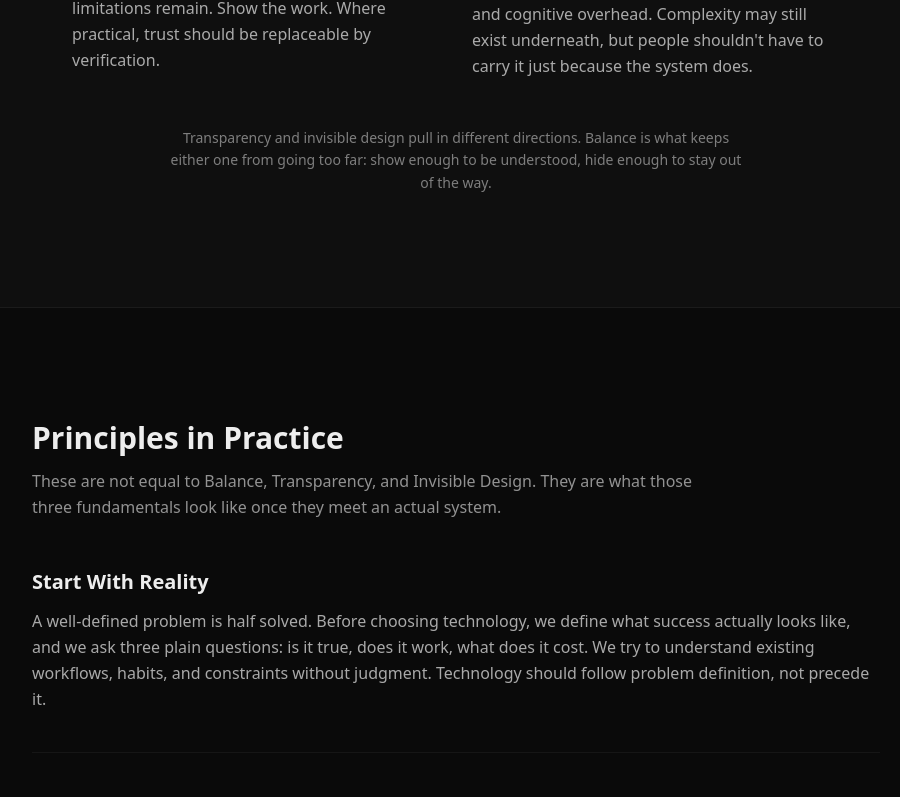
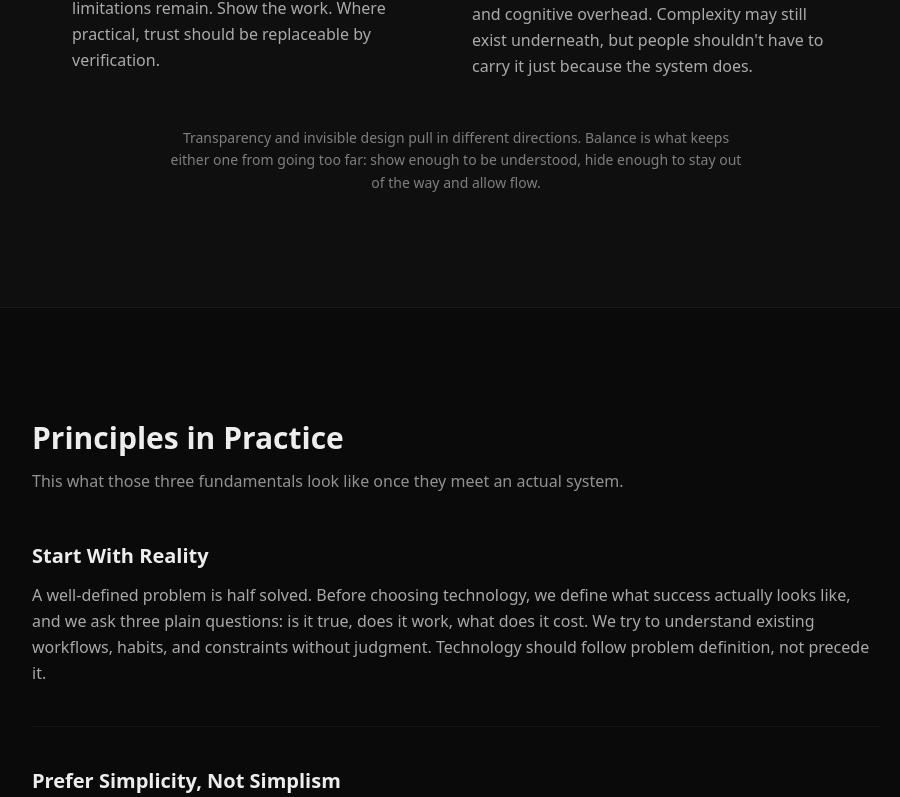
Before and after one commit to btecme/btecOrg, a Next.js app: page /first-principles in a window 1280 px wide. Shown: the part 1340-2137 px from the top of the page, without its empty margins (184-1084 px from the left). Built offline with nearby package versions, Linux system fonts and the light colour scheme.

Commit message:
Update text in page.tsx for improved clarity
Revised text for clarity and flow in principles section.

```diff
--- a/app/first-principles/page.tsx
+++ b/app/first-principles/page.tsx
@@ -129,7 +129,7 @@ export default function FirstPrinciplesPage() {
 
           <p className="text-center text-foreground/50 text-sm mt-12 max-w-xl mx-auto leading-relaxed">
             Transparency and invisible design pull in different directions. Balance is what keeps either one
-            from going too far: show enough to be understood, hide enough to stay out of the way.
+            from going too far: show enough to be understood, hide enough to stay out of the way and allow flow.
           </p>
         </div>
       </section>
@@ -138,8 +138,7 @@ export default function FirstPrinciplesPage() {
       <section className="container mx-auto px-6 py-20 md:py-28 max-w-4xl">
         <h2 className="text-2xl md:text-3xl font-bold mb-3">Principles in Practice</h2>
         <p className="text-foreground/60 mb-12 max-w-2xl leading-relaxed">
-          These are not equal to Balance, Transparency, and Invisible Design. They are what those three
-          fundamentals look like once they meet an actual system.
+          This what those three fundamentals look like once they meet an actual system.
         </p>
         <div className="space-y-10">
           {derived.map((d) => (
@@ -193,7 +192,7 @@ export default function FirstPrinciplesPage() {
         </p>
         <p className="text-foreground/70 leading-relaxed mb-8">
           Visibility usually arrives before optimization. Once the sediment clears and inputs stabilize,
-          the system gets clearer, faster, and less dependent on hidden human effort.
+          the system gets clearer, faster, and less dependent on hidden manual effort, which improves flow.
         </p>
         <p className="text-foreground/90 leading-relaxed font-medium">
           Temporary turbulence is expected.
@@ -209,7 +208,7 @@ export default function FirstPrinciplesPage() {
         <div className="container mx-auto px-6 py-20 md:py-24 max-w-2xl text-center">
           <p className="text-lg md:text-xl text-foreground/80 leading-relaxed mb-10">
             These principles guide how we design infrastructure, software, automation, and intelligent
-            systems. The tools will change. The fundamentals should survive them.
+            systems. The tools will change. These fundamentals will survive.
           </p>
           <div className="flex flex-col sm:flex-row items-center justify-center gap-4 text-sm">
             <Link href="/research" className="text-accent hover:text-accent-dim font-medium">
```
